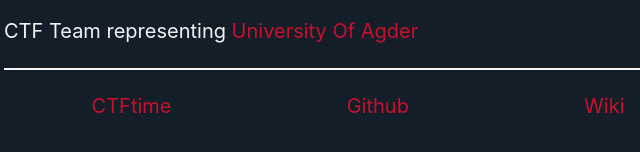
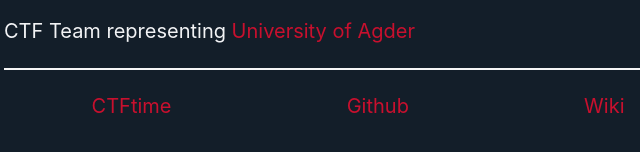
Before and after one commit to uiano/ctf.uia.no, a plain HTML site: page index.html in a window 1280 px wide. Shown: the part 444-596 px from the top of the page, 158-798 px from the left. Drawn offline with Linux system fonts and the light colour scheme.

Commit message:
Update index.html

```diff
--- a/index.html
+++ b/index.html
@@ -19,7 +19,7 @@
                         <!-- creds to langballe for creating awesome logo! -->
                         <img src="./img/uiactf.png" alt="uiactf-logo">
                         <p class="subtitle is-5 is-uia-white subtitle-text">
-                            CTF Team representing <a class="subtitle is-uia-red" href="https://uia.no">University Of
+                            CTF Team representing <a class="subtitle is-uia-red" href="https://uia.no">University of
                                 Agder</a>
                         </p>
                         <hr class="divider">
```
